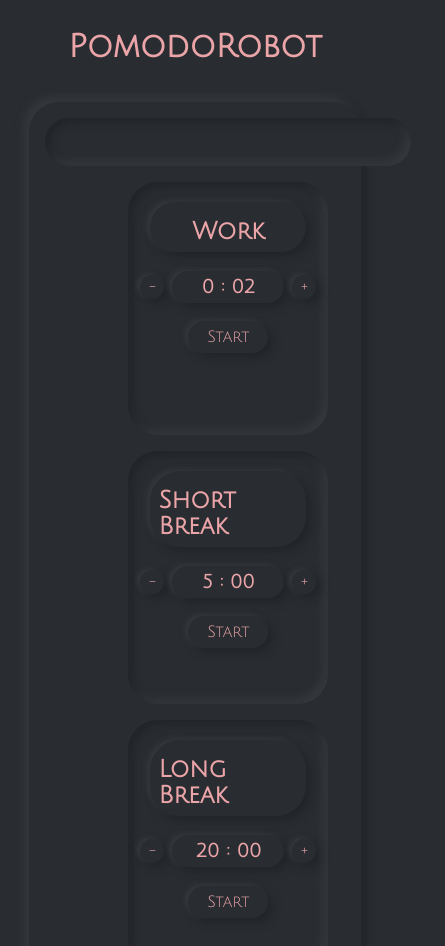
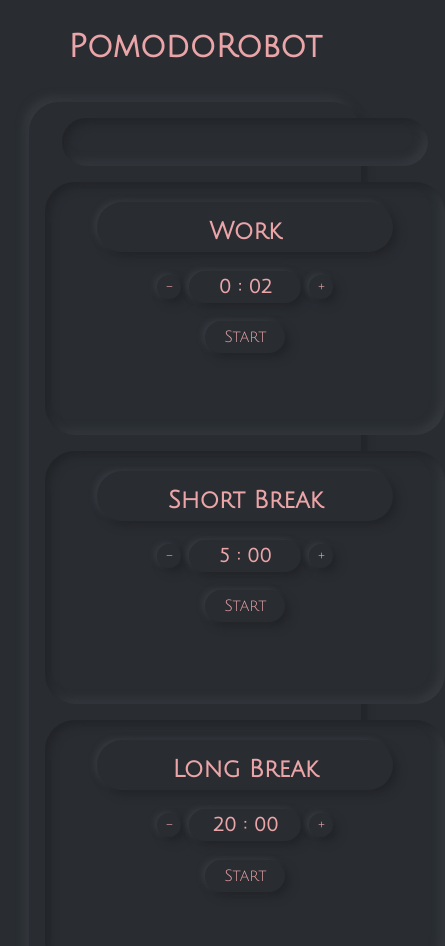
Before and after one commit to mattdeann/pomodoro, a React (Create React App) app: page / in a window 390 px wide. Shown: the top 946 px of the page, 445 px wide, since content can reach past the window. Built offline with nearby package versions, Linux system fonts and the light colour scheme.

Commit message:
Update responsiveness

```diff
--- a/src/TimersBox/TimersBox.css
+++ b/src/TimersBox/TimersBox.css
@@ -25,7 +25,7 @@
 }
 .timer {
   justify-self: center;
-  width: 200px;
+  width: 400px;
 }
 
 .work {
@@ -62,7 +62,7 @@
   inset .3rem .3rem .5rem #c4e5f5
 }
 
-@media only screen and (min-width: 700px) and (max-width: 800px) {
+@media only screen and (min-width: 750px) and (max-width: 800px) {
 
   .timers-box {
     margin: 1rem;
```
Also changed, not shown: 1 other file (tests, documents, lock files or other folders).
